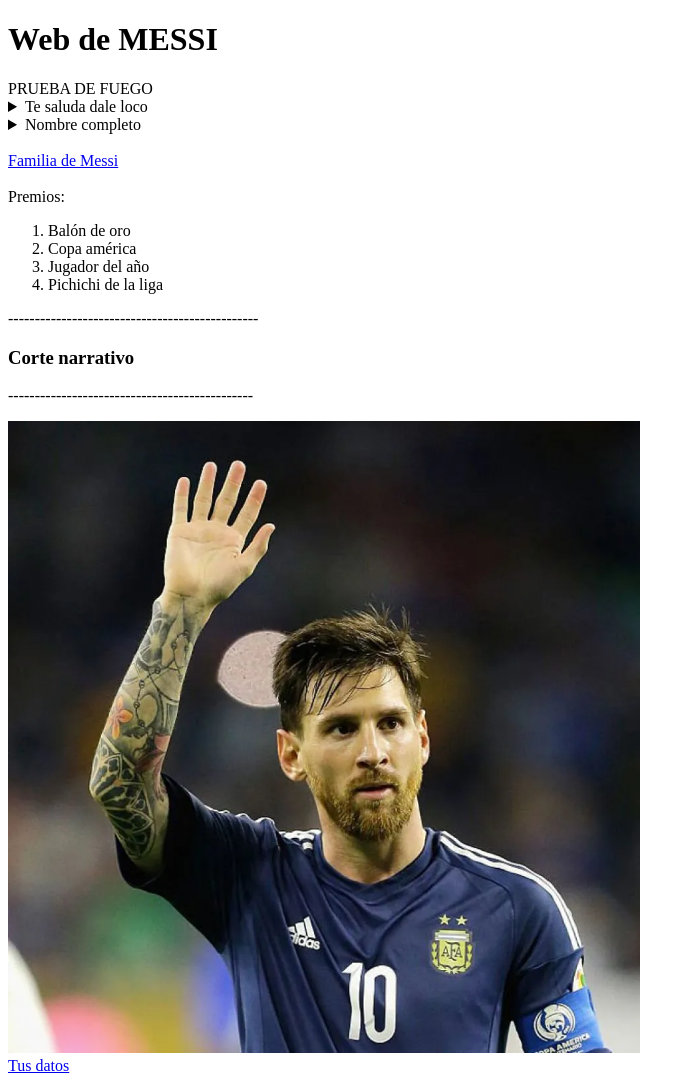
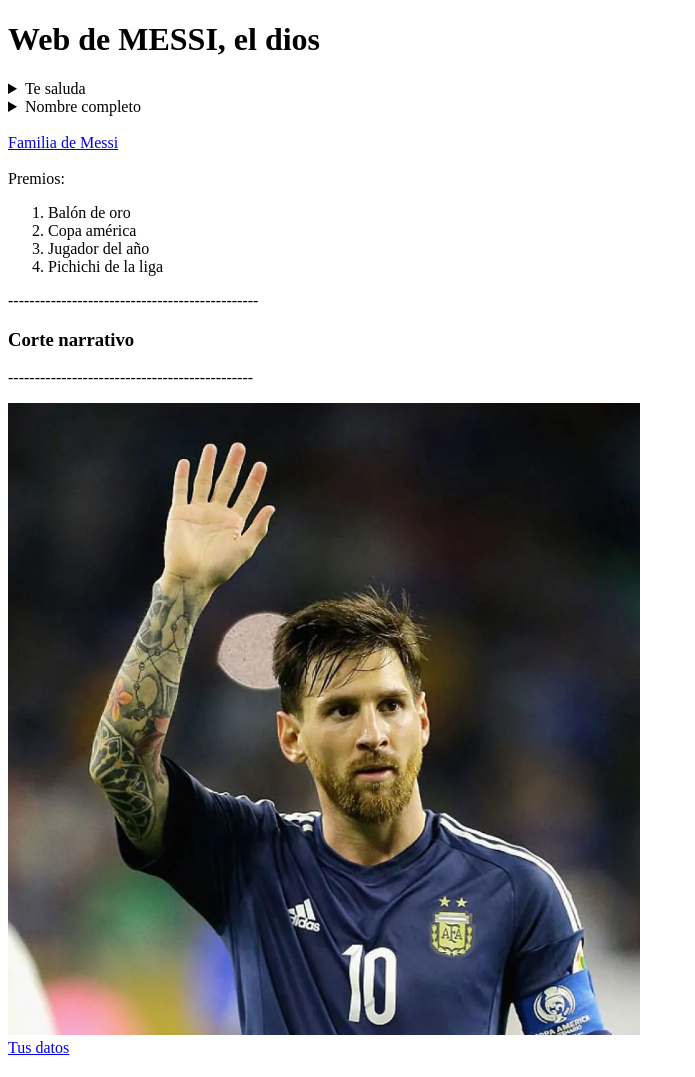
Before and after one commit to LeonelScalise/Practicas-desarrollo-web, a plain HTML site: page index.html in a window 1280 px wide. Shown: the whole page, without its empty margins (0-695 px from the left). Drawn offline with Linux system fonts and the light colour scheme.

Commit message:
Test Vercel 2

```diff
--- a/index.html
+++ b/index.html
@@ -7,10 +7,10 @@
     <title>MI PAGINA</title>
 </head>
 <body>
-    <h1>Web de MESSI</h1>
-PRUEBA DE FUEGO
+    <h1>Web de MESSI, el dios</h1>
+
     <div id="Te saluda">
-        <details><summary>Te saluda dale loco</summary>
+        <details><summary>Te saluda</summary>
             <ul>
                 <li>Que</li>
                 <li>Onda</li>
```
